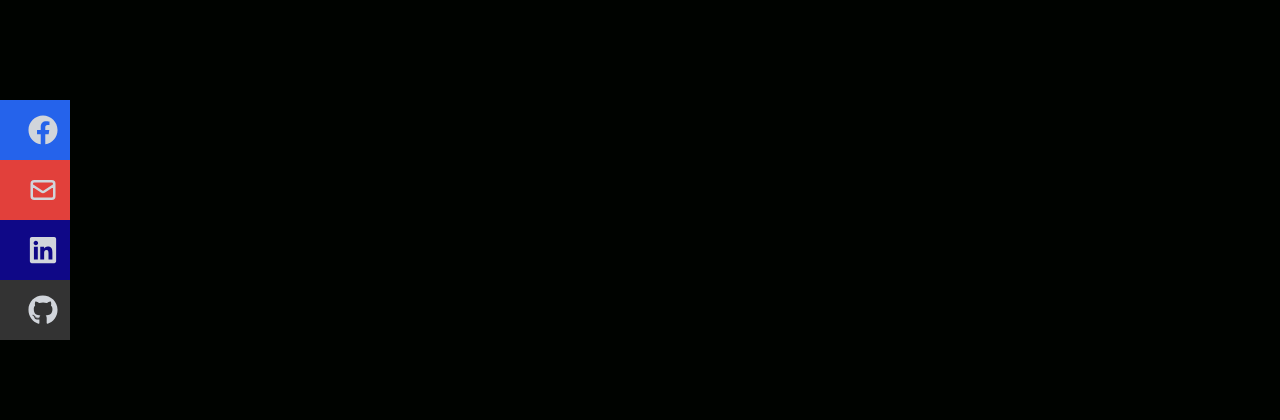
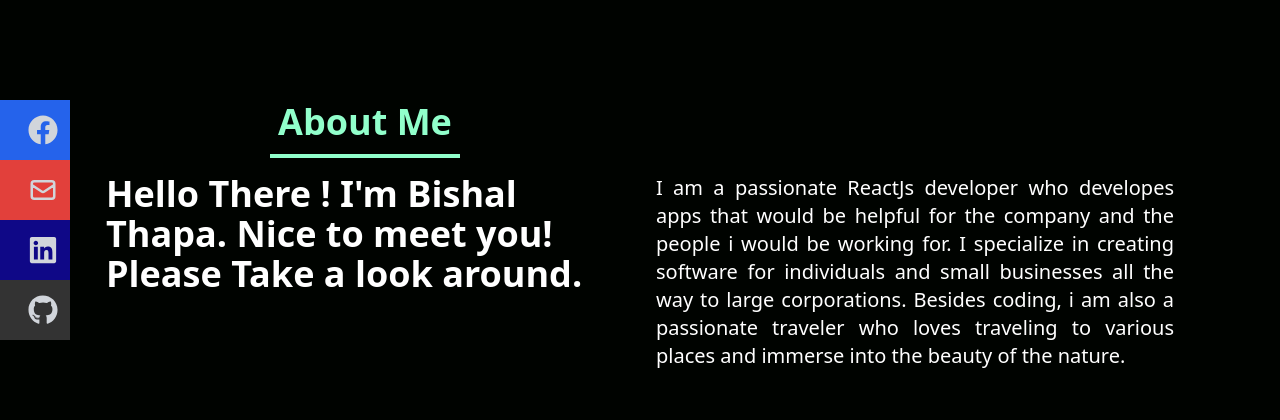
Before and after one commit to Bishal007-eng/portfolio, a React (Create React App) app: page /About in a window 1280 px wide. Shown: the part 180-600 px from the top of the page. Built offline with nearby package versions, Linux system fonts and the light colour scheme.

Commit message:
About Section is added

```diff
--- /dev/null
+++ b/src/Components/About.js
@@ -0,0 +1,31 @@
+import React from 'react'
+export default function About() {
+  return (
+    <div className='w-full h-screen text-white' name='about'>
+      <div className='mt-[-96px] flex flex-col justify-center items-center w-full h-full'>
+
+        <div className='lg:max-w-[1100px] sm:max-w-[800px] w-full p-4 grid grid-cols-2 gap-8'>
+
+          <div className='sm:text-left lg:text-center p-4'>
+            <p className='text-[#91ffcb] text-4xl inline border-b-4 border-[#91ffcb] font-bold p-2 sm:mx-[10px] lg:mx-auto'>About Me</p>
+          </div>
+
+          <div>
+          </div>
+
+        </div>
+        <div className='lg:max-w-[1100px] sm:max-w-[800px] w-full grid sm:grid-cols-0 lg:grid-cols-2 gap-8 px-4'>
+          <div className='sm:text-left lg:text-left text-4xl font-bold flex sm:mx-[25px] lg:mx-auto text-justify'>
+
+            <p className='text-white'>Hello There ! I'm Bishal Thapa. Nice to meet you! Please Take a look around. </p>
+          </div>
+          <div className='text-justify sm:mx-[25px] lg:mx-auto text-xl'>
+            <p>
+              I am a passionate ReactJs developer who developes apps that would be helpful for the company and the people i would be working for. I specialize in creating software for individuals and small businesses all the way to large corporations. Besides coding, i am also a passionate traveler who loves traveling to various places and immerse into the beauty of the nature.
+            </p>
+          </div>
+        </div>
+      </div>
+    </div>
+  )
+}
--- a/src/Components/MiddleSection.js
+++ b/src/Components/MiddleSection.js
@@ -9,8 +9,8 @@ import { MdCloudDownload } from 'react-icons/md'
 export default function MiddleSection() {
   // const text = Typed("React Development" , [200]);
   return (
-    <div className='text-white'>
-      <div className='max-w-[800px] mt-[-96px] w-full h-screen mx-auto flex flex-col justify-center'>
+    <div className='text-white' name='middlesection'>
+      <div className='max-w-[800px] mt-[-96px] w-full h-screen lg:mx-auto sm:mx-[35px] flex flex-col justify-center'>
         <p className='text-[#91ffcb] text-3xl font-bold p-2'>Hi there!</p>
         <h1 className='md:text-7xl sm:text-6xl text-4xl font-bold md:py-2'>I'm Bishal Thapa</h1>
 
```
